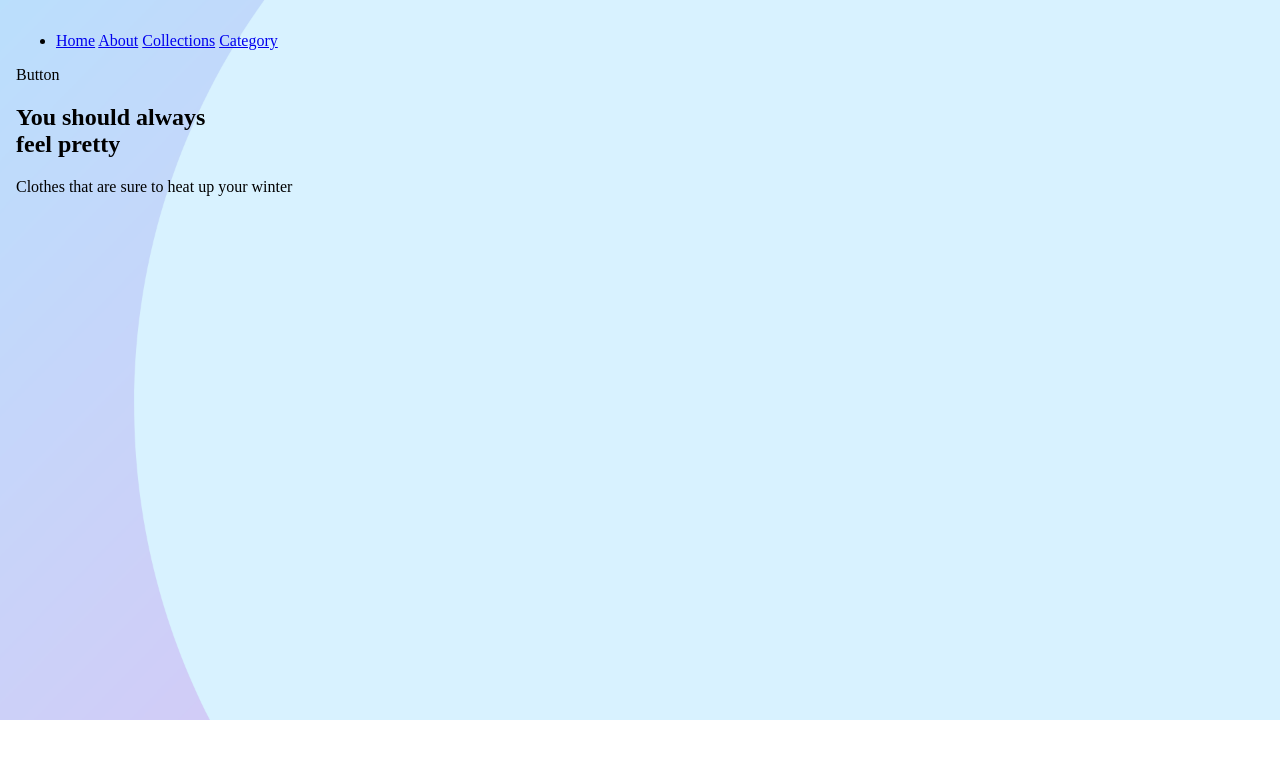
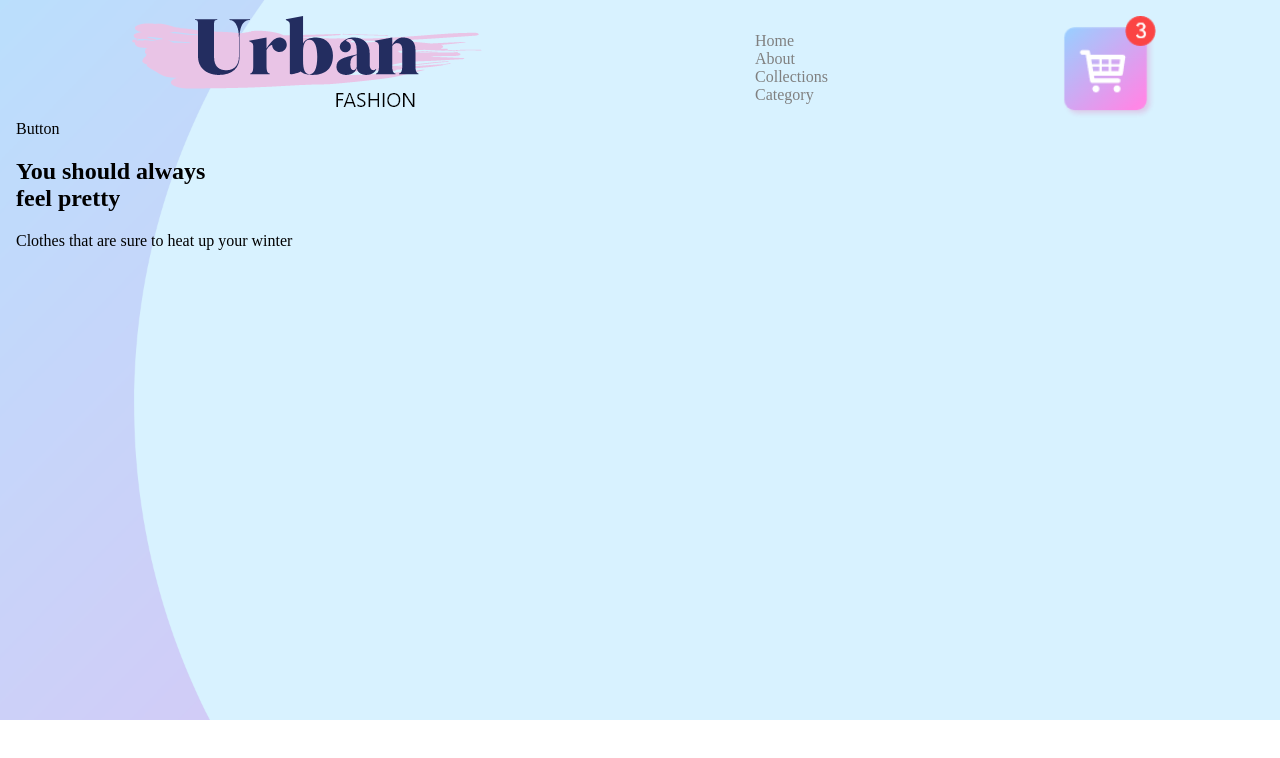
Before and after one commit to RomanPopyk/UrbanFashionWebsite, a plain HTML site: page index.html in a window 1280 px wide. Drawn offline with Linux system fonts and the light colour scheme.

Commit message:
making a website

```diff
--- a/index.html
+++ b/index.html
@@ -9,17 +9,32 @@
 </head>
 <body>
     <header>
+        <div>
+            <img src="files/logo.png" alt="Urban logo">
+        </div>
         <nav>
             <ul>
                 <li>
                     <a href="index.html">Home</a>
+                </li>
+                <li>
                     <a href="about.html">About</a>
+                </li>
+                <li>
                     <a href="collections.html">Collections</a>
+                </li>
+                <li>
                     <a href="category.html">Category</a>
                 </li>
             </ul>
         </nav>
+        <div class="shopping-cart">
+            <img src="files/cart.png" alt="Shopping cart">
+        </div>
     </header>
+    <aside>
+
+    </aside>
     <main>
         <div>Button</div>
         <h2>You should always
--- a/style.css
+++ b/style.css
@@ -5,3 +5,25 @@ body {
     margin: 0;
     padding: 1rem;
 }
+a {
+    color: grey;
+    text-decoration: none;
+}
+li {
+    list-style-type: none;
+}
+header {
+    display: flex;
+    flex-direction: row;
+    justify-content: space-around;
+    list-style-type: none;
+}
+nav {
+    display: flex;
+    flex-direction: row;
+    list-style-type: none;
+}
+.shopping-cart {
+    display: flex;
+    align-self: right;
+}
```
